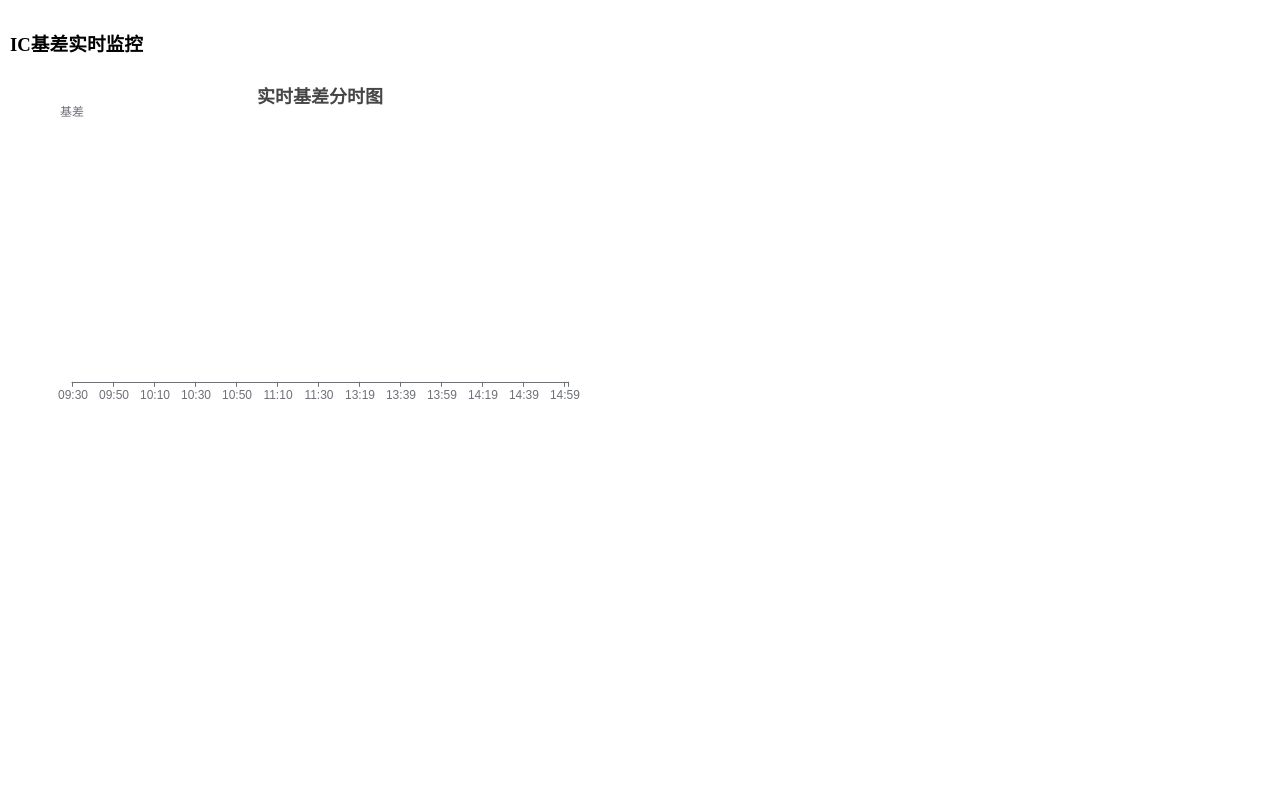
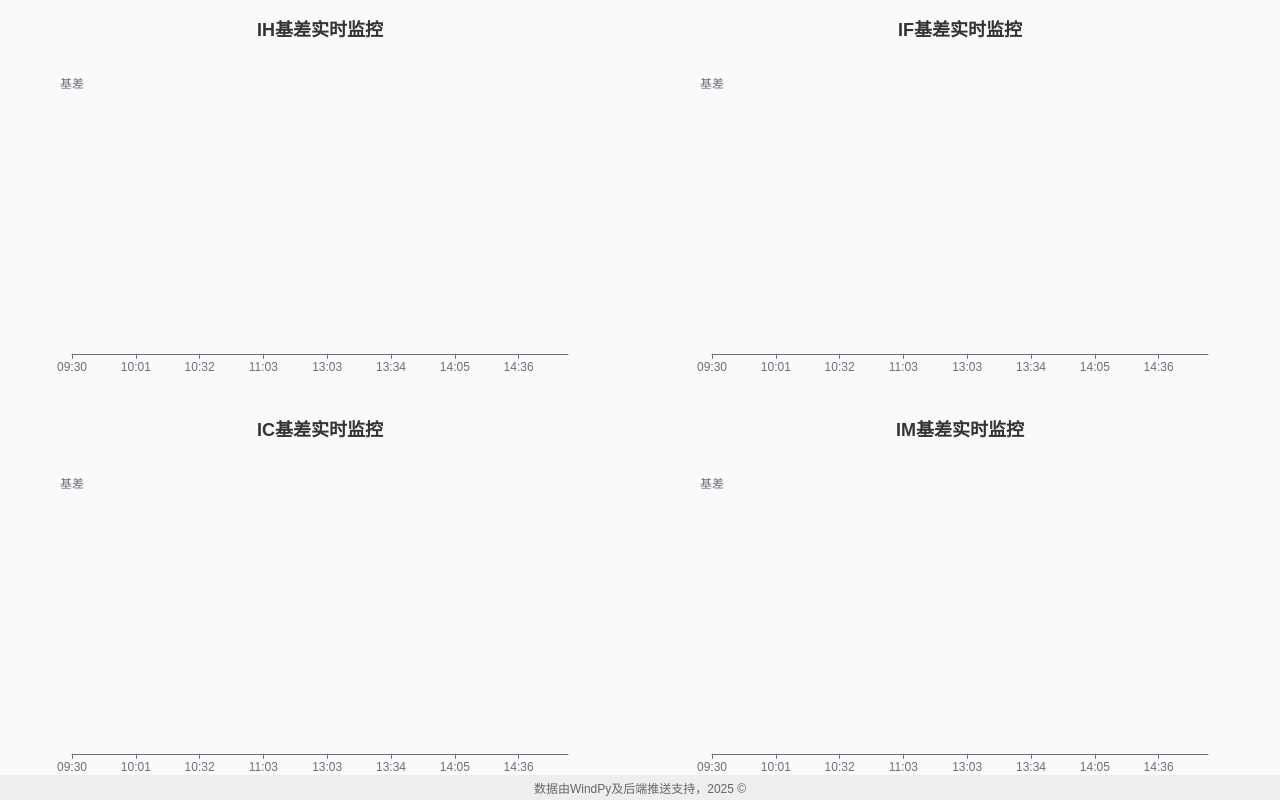
Before and after one commit to imconical/basis_monitor, a plain HTML site: page basis_monitor.html in a window 1280 px wide. Drawn offline with nearby package versions, Linux system fonts and the light colour scheme.

Commit message:
同时监控4个品种的主力合约的基差

```diff
--- a/basis_monitor.html
+++ b/basis_monitor.html
@@ -1,38 +1,66 @@
 <!DOCTYPE html>
 <html lang="zh-CN">
 <head>
-    <meta charset="UTF-8">
-    <title>实时基差监控</title>
+    <meta charset="UTF-8" />
+    <title>多品种实时基差监控面板</title>
     <script src="https://cdn.jsdelivr.net/npm/echarts@5"></script>
     <style>
         body {
+            margin: 0; padding: 0;
             display: flex;
             flex-wrap: wrap;
-            margin: 0;
-            padding: 0;
+            height: 100vh;
+            box-sizing: border-box;
+            font-family: "Microsoft Yahei", Arial, sans-serif;
+            background: #fafafa;
         }
         .chart-container {
-            width: 50%; /* 横向一半，纵向一半，总面积1/4 */
-            height: 50vh;
+            width: 50%;    /* 2列 */
+            height: 50vh;  /* 2行 */
+            padding: 10px;
             box-sizing: border-box;
-            padding: 10px;
+        }
+        .chart-title {
+            text-align: center;
+            font-weight: bold;
+            font-size: 18px;
+            margin: 5px 0;
+            color: #333;
+        }
+        #footer {
+            position: fixed;
+            bottom: 0; left: 0; right: 0;
+            text-align: center;
+            font-size: 12px;
+            color: #666;
+            background: #eee;
+            padding: 4px 0;
         }
     </style>
 </head>
 <body>
     <div class="chart-container">
-        <h3>IC基差实时监控</h3>
-        <div id="chart" style="width: 100%; height: 90%;"></div>
+        <div class="chart-title">IH基差实时监控</div>
+        <div id="chart_IH" style="width: 100%; height: 90%;"></div>
     </div>
+    <div class="chart-container">
+        <div class="chart-title">IF基差实时监控</div>
+        <div id="chart_IF" style="width: 100%; height: 90%;"></div>
+    </div>
+    <div class="chart-container">
+        <div class="chart-title">IC基差实时监控</div>
+        <div id="chart_IC" style="width: 100%; height: 90%;"></div>
+    </div>
+    <div class="chart-container">
+        <div class="chart-title">IM基差实时监控</div>
+        <div id="chart_IM" style="width: 100%; height: 90%;"></div>
+    </div>
+    <div id="footer">数据由WindPy及后端推送支持，2025 ©</div>
 
 <script>
-        const chartDom = document.getElementById('chart');
-        const myChart = echarts.init(chartDom);
-
-        // 生成固定时间轴
+    // 固定时间轴生成
     function generateTimeAxis() {
         const times = [];
-
         // 上午 9:30 - 11:30
         for (let h = 9; h <= 11; h++) {
             let startM = (h === 9) ? 30 : 0;
@@ -41,7 +69,6 @@
                 times.push(`${h.toString().padStart(2,'0')}:${m.toString().padStart(2,'0')}`);
             }
         }
-
         // 下午 13:00 - 15:00
         for (let h = 13; h <= 15; h++) {
             let endM = (h === 15) ? 0 : 59;
@@ -53,33 +80,95 @@
     }
 
     const timeAxis = generateTimeAxis();
-        const basisData = new Array(timeAxis.length).fill(null);  // 初始化为空
 
+    // 创建echarts实例及基础option
+    function createChart(id) {
+        const dom = document.getElementById(id);
+        const chart = echarts.init(dom);
         const option = {
-            title: { text: '实时基差分时图', left: 'center', top: 10 },
+            title: { text: '', left: 'center', top: 10 },
             tooltip: { trigger: 'axis' },
             grid: { left: '10%', right: '10%', bottom: '10%' },
-            xAxis: { type: 'category', data: timeAxis },
+            xAxis: {
+                type: 'category',
+                data: timeAxis,
+                axisLabel: { interval: 30 }, // 每半小时显示一次标签
+                boundaryGap: false
+            },
             yAxis: { type: 'value', name: '基差' },
-            series: [
-                { name: '实时基差', type: 'line', data: basisData, smooth: true, showSymbol: false }
-            ]
+            series: [{
+                name: '基差',
+                type: 'line',
+                data: new Array(timeAxis.length).fill(null),
+                smooth: true,
+                showSymbol: false,
+            }]
+        };
+        chart.setOption(option);
+        return chart;
+    }
+
+    // 初始化4个品种的图表
+    const charts = {
+        IH: createChart("chart_IH"),
+        IF: createChart("chart_IF"),
+        IC: createChart("chart_IC"),
+        IM: createChart("chart_IM"),
     };
 
-        myChart.setOption(option);
+    // 数据缓存结构，键为品种，值为数组
+    const basisDataCache = {
+        IH: new Array(timeAxis.length).fill(null),
+        IF: new Array(timeAxis.length).fill(null),
+        IC: new Array(timeAxis.length).fill(null),
+        IM: new Array(timeAxis.length).fill(null),
+    };
 
+    // WebSocket连接
     const ws = new WebSocket("ws://localhost:8765/");
+
+    ws.onopen = () => {
+        console.log("WebSocket已连接");
+    };
+
+    ws.onerror = (e) => {
+        console.error("WebSocket错误", e);
+    };
+
+    ws.onclose = () => {
+        console.warn("WebSocket连接关闭");
+    };
+
     ws.onmessage = function(event) {
-            const data = JSON.parse(event.data);
-            // 由于后端传的是完整历史数组（时间按秒精度），需要对齐到分钟：
-            for (const item of data) {
-                const t = item.time.substring(0,5);  // 截取 HH:MM
+        // 预期格式：
+        // {
+        //   "IH": [{"time":"09:30:00","basis":1.23}, ...],
+        //   "IF": [...],
+        //   "IC": [...],
+        //   "IM": [...]
+        // }
+        try {
+            const allData = JSON.parse(event.data);
+            for (const symbol of Object.keys(charts)) {
+                const symbolData = allData[symbol];
+                if (!symbolData) continue;
+
+                // 更新缓存
+                const cache = basisDataCache[symbol];
+                for (const item of symbolData) {
+                    // 时间转成 HH:MM
+                    const t = item.time.substring(0,5);
                     const idx = timeAxis.indexOf(t);
                     if (idx !== -1) {
-                    basisData[idx] = item.basis;
+                        cache[idx] = item.basis;
                     }
                 }
-            myChart.setOption({ series: [{ data: basisData }] });
+                // 更新图表数据
+                charts[symbol].setOption({ series: [{ data: cache }] });
+            }
+        } catch(err) {
+            console.error("数据处理异常:", err);
+        }
     };
 </script>
 </body>
```
Also changed, not shown: 1 other file. Lines whose indentation alone changed are shown as unchanged.
